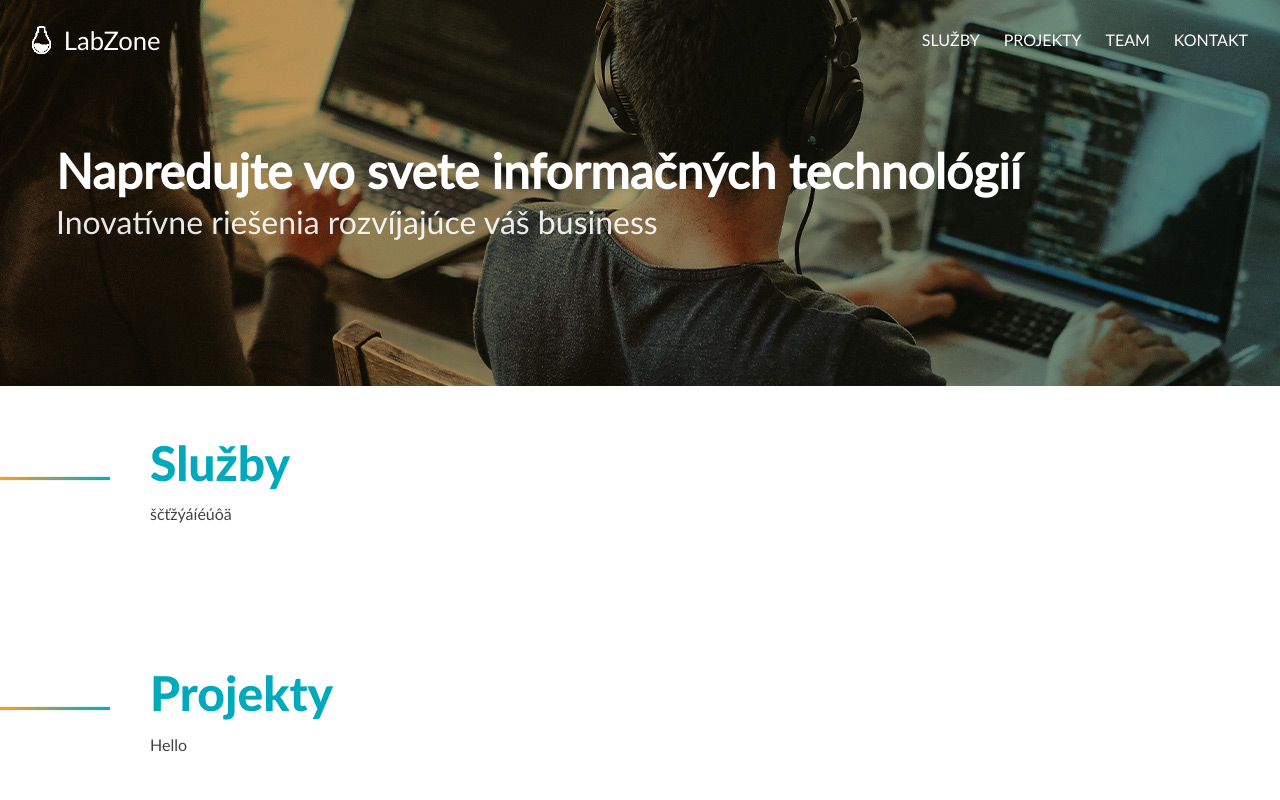
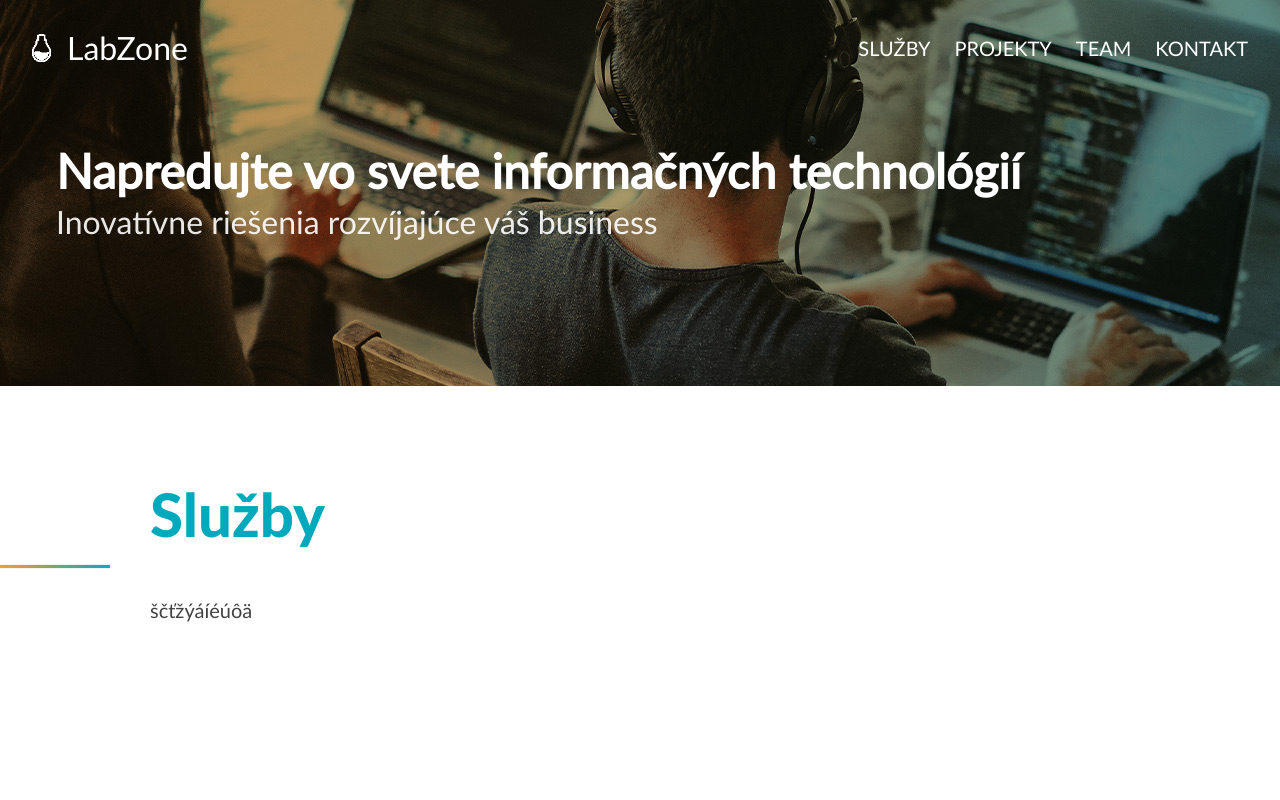
Before and after one commit to LabZoneSK/labzone-hp, a React (Create React App) app: page / in a window 1280 px wide. Shown: the top 800 px of the page. Built offline with nearby package versions, Linux system fonts and the light colour scheme.

Commit message:
Set font size and line height.

```diff
--- a/src/App.scss
+++ b/src/App.scss
@@ -15,11 +15,13 @@
 body {
   color: $primary-color;
   font-family: 'Lato', sans-serif;
-  line-height: 1.6em;
+  font-size: 20px;
+  font-weight: 400;
+  line-height: 1.6;
 }
 
 p {
-  margin-bottom: 1.6em;
+  margin: 0 0 1rem 0;
 }
 
 .navbar {
```
